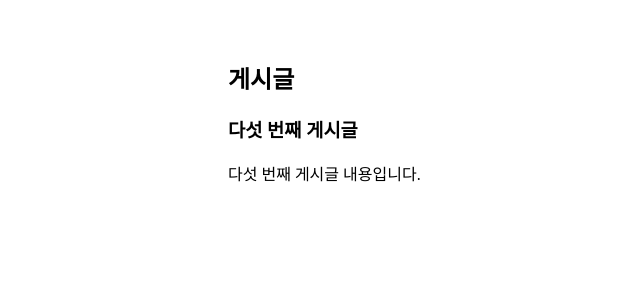
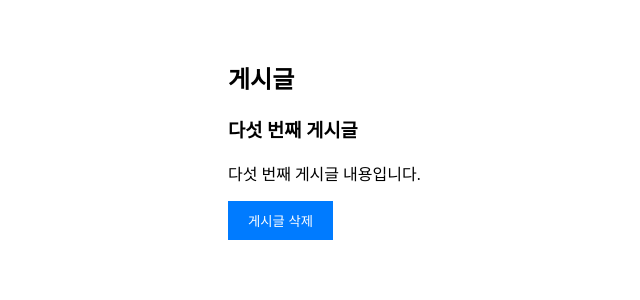
Before and after one commit to soulchicken/board, a React (Create React App) app: page / in a window 1280 px wide. Both pictures are taken after a click on the item "첫 번째 게시글". Shown: the top 300 px of the page, without its empty margins (112-752 px from the left). Built offline with nearby package versions, Linux system fonts and the light colour scheme; no server answers.

Commit message:
Feat: 게시글 삭제 버튼 구현

```diff
--- /dev/null
+++ b/src/components/button/PostDeleteBtn.jsx
@@ -0,0 +1,28 @@
+import React from 'react'
+import axios from 'axios';
+import { useNavigate } from 'react-router-dom';
+import styles from './PostDeleteBtn.module.css'
+
+const PostDeleteBtn = ({ postId }) => {
+  const navigate = useNavigate();
+
+  const handlePostDelete = async () => {
+    try {
+        const response = await axios.delete(`/api/posts/${postId}`);
+        if (response.status === 204) {
+            alert('게시글 삭제 성공!');
+            navigate('/');
+        }
+    } catch (error) {
+        alert('게시글 작성 실패!');
+    }
+  };
+
+  return (
+    <button className={styles.button} onClick={handlePostDelete}>
+      게시글 삭제
+    </button>
+  );
+}
+
+export default PostDeleteBtn
--- /dev/null
+++ b/src/components/button/PostDeleteBtn.module.css
@@ -0,0 +1,11 @@
+.button {
+    background-color: #007bff;
+    color: white;
+    border: none;
+    padding: 10px 20px;
+    cursor: pointer;
+  }
+
+  .button:hover {
+    background-color: #0056b3;
+  }
--- a/src/pages/PostDetail.jsx
+++ b/src/pages/PostDetail.jsx
@@ -3,6 +3,7 @@
 import React, { useState, useEffect } from 'react';
 import { useParams } from 'react-router-dom';
 import axios from 'axios';
+import PostDeleteBtn from '../components/button/PostDeleteBtn';
 
 const PostDetail = () => {
   let { postId } = useParams();
@@ -28,6 +29,7 @@ const PostDetail = () => {
       <h2>게시글</h2>
       <h3>{post.title}</h3>
       <p>{post.content}</p>
+      <PostDeleteBtn postId={post.id}/>
     </div>
   );
 };
```
